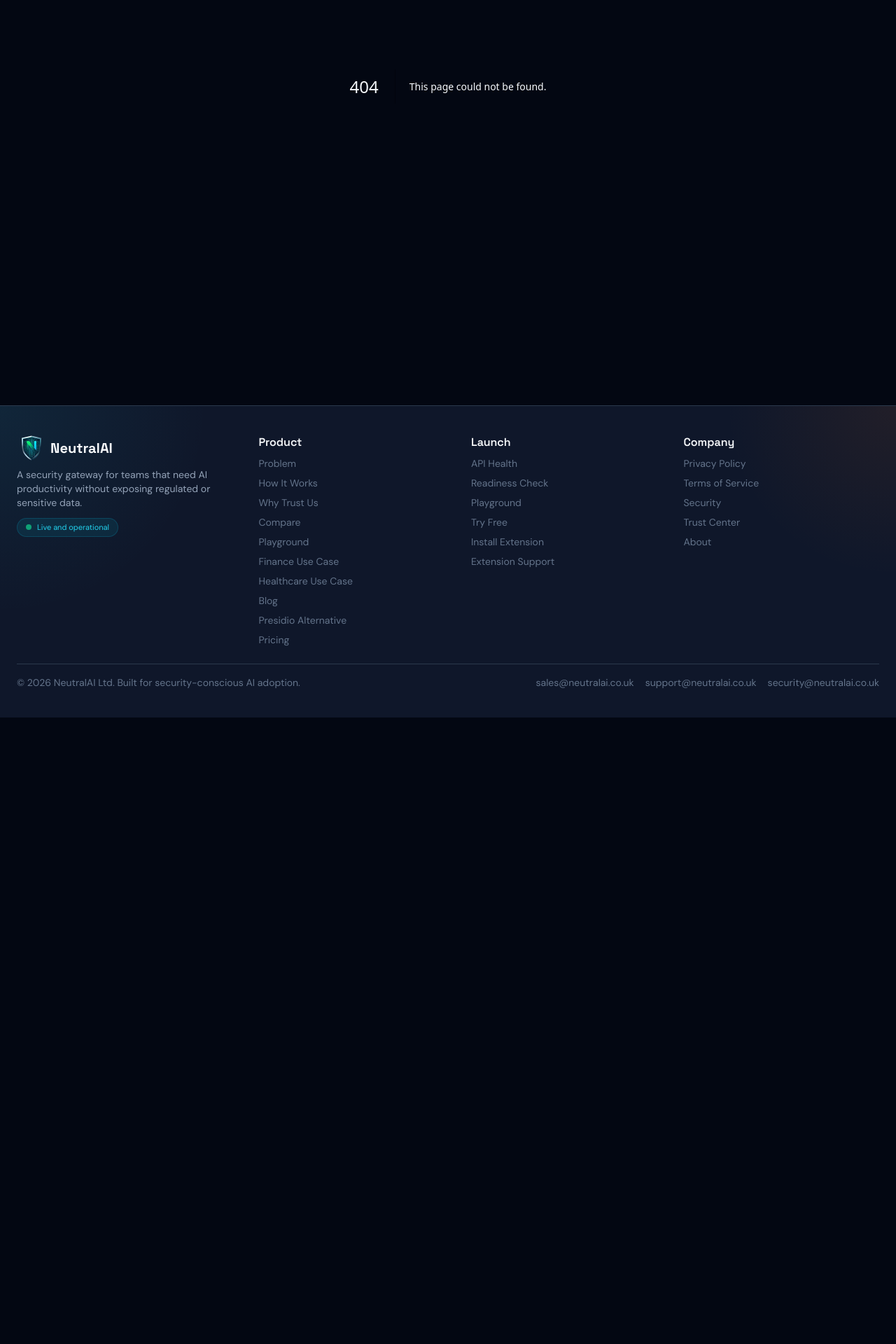
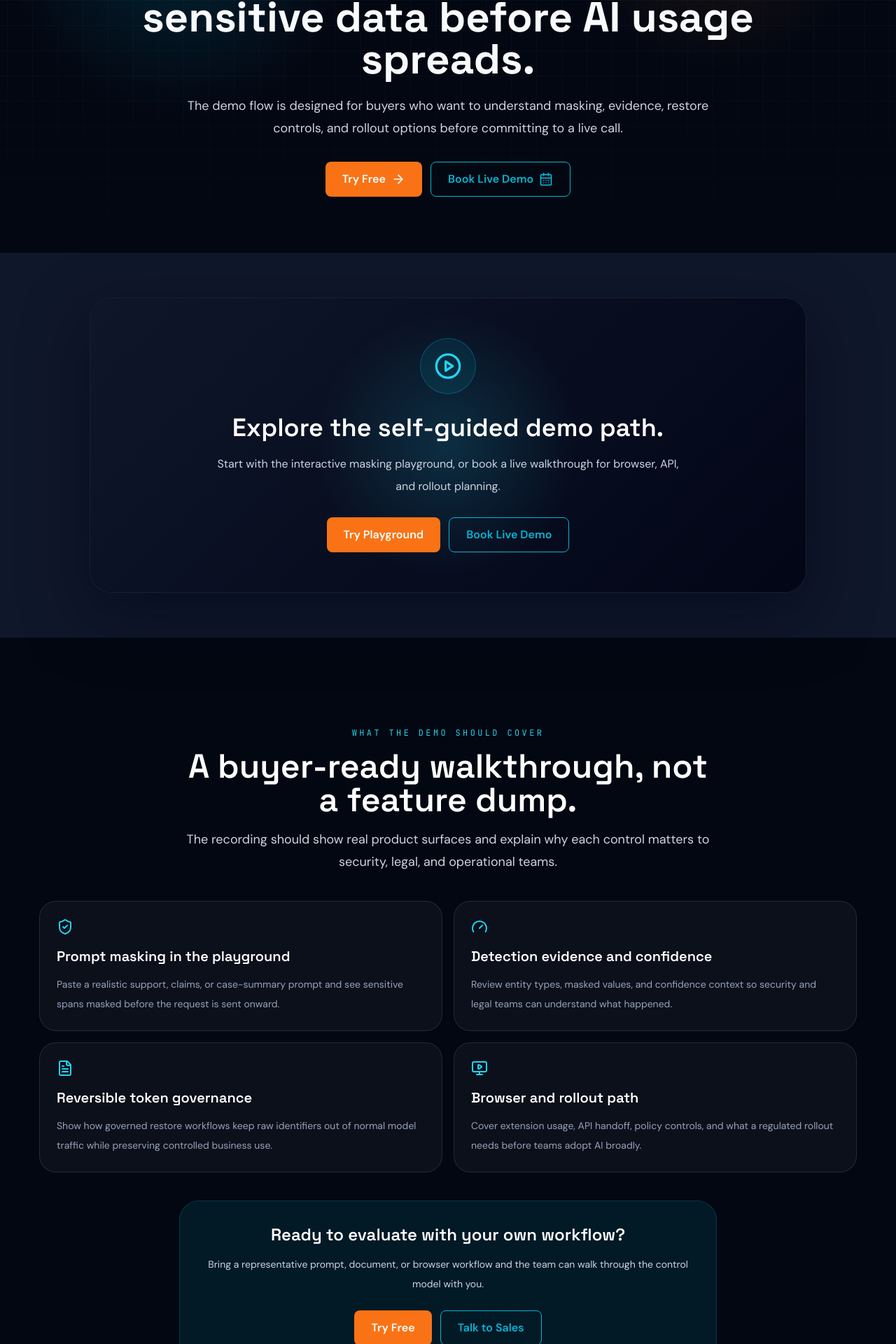
Before and after one commit to nazifsohtaoglu/neutralai-website, a Next.js app: page /demo in a window 1280 px wide. Before the commit this address had no page. Shown: the part 277-2197 px from the top of the page at 70% size. Before the commit the page ends 1302 px from the top, so only its background shows below. Built offline with nearby package versions, Linux system fonts and the light colour scheme.

Commit message:
Add on-demand demo page shell

```diff
--- a/app/components/Footer.tsx
+++ b/app/components/Footer.tsx
@@ -10,6 +10,7 @@
   { label: 'Why Trust Us', href: homeSections.trust },
   { label: 'Compare', href: homeSections.compare },
   { label: 'Playground', href: '/playground' },
+  { label: 'Demo', href: siteConfig.demoUrl },
   { label: 'Finance Use Case', href: '/use-cases/finance' },
   { label: 'Healthcare Use Case', href: '/use-cases/healthcare' },
   { label: 'Blog', href: '/blog' },
@@ -22,6 +23,7 @@
   { label: 'Readiness Check', href: siteConfig.apiReadyUrl },
   { label: 'Playground', href: '/playground' },
   { label: 'Try Free', href: siteConfig.signupUrl },
+  { label: 'Book Demo', href: siteConfig.demoUrl },
   { label: 'Install Extension', href: '/install-extension' },
   { label: 'Extension Support', href: '/support/browser-extension' },
 ] as const
--- a/app/components/home/Hero.tsx
+++ b/app/components/home/Hero.tsx
@@ -30,7 +30,7 @@
                 Try Free
                 <ArrowRight className="h-5 w-5" />
               </a>
-              <a href="/contact" className="btn btn-secondary w-full px-8 py-4 text-base sm:w-auto">
+              <a href={siteConfig.demoUrl} className="btn btn-secondary w-full px-8 py-4 text-base sm:w-auto">
                 Book Demo
               </a>
             </div>
--- /dev/null
+++ b/app/demo/page.tsx
@@ -0,0 +1,158 @@
+import type { Metadata } from 'next'
+import Link from 'next/link'
+import { ArrowRight, CalendarDays, CirclePlay, FileText, Gauge, MonitorPlay, ShieldCheck } from 'lucide-react'
+import { siteConfig } from '../site'
+
+export const metadata: Metadata = {
+  title: 'On-Demand Demo | NeutralAI',
+  description:
+    'Watch the NeutralAI product walkthrough for PII masking, detection evidence, reversible token handling, browser workflows, and governed AI rollout.',
+  alternates: {
+    canonical: '/demo',
+  },
+  openGraph: {
+    title: 'NeutralAI On-Demand Demo',
+    description:
+      'A product walkthrough for teams evaluating PII-safe AI adoption, prompt masking, and audit-ready governance.',
+    url: `${siteConfig.url}/demo`,
+    images: ['/og-default.png'],
+  },
+}
+
+const walkthroughChapters = [
+  {
+    title: 'Prompt masking in the playground',
+    body: 'Paste a realistic support, claims, or case-summary prompt and see sensitive spans masked before the request is sent onward.',
+    icon: ShieldCheck,
+  },
+  {
+    title: 'Detection evidence and confidence',
+    body: 'Review entity types, masked values, and confidence context so security and legal teams can understand what happened.',
+    icon: Gauge,
+  },
+  {
+    title: 'Reversible token governance',
+    body: 'Show how governed restore workflows keep raw identifiers out of normal model traffic while preserving controlled business use.',
+    icon: FileText,
+  },
+  {
+    title: 'Browser and rollout path',
+    body: 'Cover extension usage, API handoff, policy controls, and what a regulated rollout needs before teams adopt AI broadly.',
+    icon: MonitorPlay,
+  },
+] as const
+
+const videoIsConfigured = siteConfig.demoVideoEmbedUrl.length > 0
+
+export default function DemoPage() {
+  return (
+    <main className="min-h-screen pt-24">
+      <section className="relative overflow-hidden py-16 md:py-20">
+        <div className="absolute inset-0 hero-mesh" />
+        <div className="absolute inset-0 bg-gradient-to-b from-transparent via-background/20 to-background" />
+
+        <div className="container-custom relative z-10">
+          <div className="mx-auto max-w-4xl text-center">
+            <p className="font-mono text-xs uppercase tracking-[0.28em] text-primary-light">Product walkthrough</p>
+            <h1 className="mt-5 font-heading text-4xl font-bold leading-tight md:text-6xl">
+              See how NeutralAI controls sensitive data before AI usage spreads.
+            </h1>
+            <p className="mx-auto mt-5 max-w-3xl text-lg leading-8 text-slate-300">
+              The demo flow is designed for buyers who want to understand masking, evidence, restore controls, and rollout options before committing to a live call.
+            </p>
+            <div className="mt-8 flex flex-col justify-center gap-3 sm:flex-row">
+              <Link href={siteConfig.signupUrl} className="btn btn-cta justify-center px-8 py-4">
+                Try Free
+                <ArrowRight className="h-5 w-5" />
+              </Link>
+              <Link href="/contact" className="btn btn-secondary justify-center px-8 py-4">
+                Book Live Demo
+                <CalendarDays className="h-5 w-5" />
+              </Link>
+            </div>
+          </div>
+        </div>
+      </section>
+
+      <section className="bg-background-secondary py-12 md:py-16">
+        <div className="container-custom">
+          <div className="mx-auto max-w-5xl overflow-hidden rounded-[32px] border border-white/10 bg-[#020617] shadow-[0_32px_90px_rgba(2,8,23,0.55)]">
+            {videoIsConfigured ? (
+              <div className="aspect-video bg-black">
+                <iframe
+                  src={siteConfig.demoVideoEmbedUrl}
+                  title="NeutralAI product walkthrough"
+                  className="h-full w-full"
+                  loading="lazy"
+                  allow="accelerometer; autoplay; clipboard-write; encrypted-media; gyroscope; picture-in-picture; web-share"
+                  allowFullScreen
+                />
+              </div>
+            ) : (
+              <div className="grid min-h-[420px] place-items-center bg-[radial-gradient(circle_at_center,rgba(34,211,238,0.16),transparent_34%),linear-gradient(135deg,rgba(15,23,42,0.96),rgba(2,6,23,0.98))] px-6 py-12 text-center">
+                <div className="max-w-2xl">
+                  <div className="mx-auto flex h-20 w-20 items-center justify-center rounded-full border border-primary/30 bg-primary/10 text-primary-light">
+                    <CirclePlay className="h-10 w-10" />
+                  </div>
+                  <h2 className="mt-7 font-heading text-3xl font-semibold text-white md:text-4xl">
+                    Explore the self-guided demo path.
+                  </h2>
+                  <p className="mt-4 text-base leading-8 text-slate-300">
+                    Start with the interactive masking playground, or book a live walkthrough for browser, API, and rollout planning.
+                  </p>
+                  <div className="mt-7 flex flex-col justify-center gap-3 sm:flex-row">
+                    <Link href="/playground" className="btn btn-cta justify-center px-7 py-4">
+                      Try Playground
+                    </Link>
+                    <Link href="/contact" className="btn btn-secondary justify-center px-7 py-4">
+                      Book Live Demo
+                    </Link>
+                  </div>
+                </div>
+              </div>
+            )}
+          </div>
+        </div>
+      </section>
+
+      <section className="section">
+        <div className="container-custom">
+          <div className="mx-auto max-w-3xl text-center">
+            <p className="font-mono text-xs uppercase tracking-[0.28em] text-primary-light">What the demo should cover</p>
+            <h2 className="mt-4 font-heading text-3xl font-semibold text-white md:text-5xl">
+              A buyer-ready walkthrough, not a feature dump.
+            </h2>
+            <p className="mt-4 text-lg leading-8 text-slate-300">
+              The recording should show real product surfaces and explain why each control matters to security, legal, and operational teams.
+            </p>
+          </div>
+
+          <div className="mt-10 grid gap-4 md:grid-cols-2">
+            {walkthroughChapters.map((chapter) => (
+              <article key={chapter.title} className="rounded-[24px] border border-white/10 bg-white/[0.04] p-6">
+                <chapter.icon className="h-6 w-6 text-primary-light" />
+                <h3 className="mt-4 font-heading text-xl font-semibold text-white">{chapter.title}</h3>
+                <p className="mt-3 text-sm leading-7 text-slate-400">{chapter.body}</p>
+              </article>
+            ))}
+          </div>
+
+          <div className="mx-auto mt-10 max-w-3xl rounded-[28px] border border-primary/20 bg-primary/10 p-6 text-center md:p-8">
+            <h2 className="font-heading text-2xl font-semibold text-white">Ready to evaluate with your own workflow?</h2>
+            <p className="mt-3 text-sm leading-7 text-slate-300">
+              Bring a representative prompt, document, or browser workflow and the team can walk through the control model with you.
+            </p>
+            <div className="mt-6 flex flex-col justify-center gap-3 sm:flex-row">
+              <Link href={siteConfig.signupUrl} className="btn btn-cta justify-center px-7 py-4">
+                Try Free
+              </Link>
+              <Link href="/contact" className="btn btn-secondary justify-center px-7 py-4">
+                Talk to Sales
+              </Link>
+            </div>
+          </div>
+        </div>
+      </section>
+    </main>
+  )
+}
--- a/app/site.ts
+++ b/app/site.ts
@@ -10,6 +10,8 @@
   appBaseUrl: 'https://app.neutralai.co.uk',
   signupUrl:
     'https://app.neutralai.co.uk/auth/signin?intent=signup&plan=starter&src=website_start_free_trial&callbackUrl=%2Fchat',
+  demoUrl: '/demo',
+  demoVideoEmbedUrl: '',
   contactEmail: 'hello@neutralai.co.uk',
   privacyEmail: 'privacy@neutralai.co.uk',
   securityEmail: 'security@neutralai.co.uk',
--- a/app/sitemap.ts
+++ b/app/sitemap.ts
@@ -10,6 +10,7 @@
   '/blog',
   '/compare',
   '/contact',
+  '/demo',
   '/insights/presidio-alone-regulated-industries',
   '/install-extension',
   '/playground',
```
Also changed, not shown: 3 other files (tests, documents, lock files or other folders).
